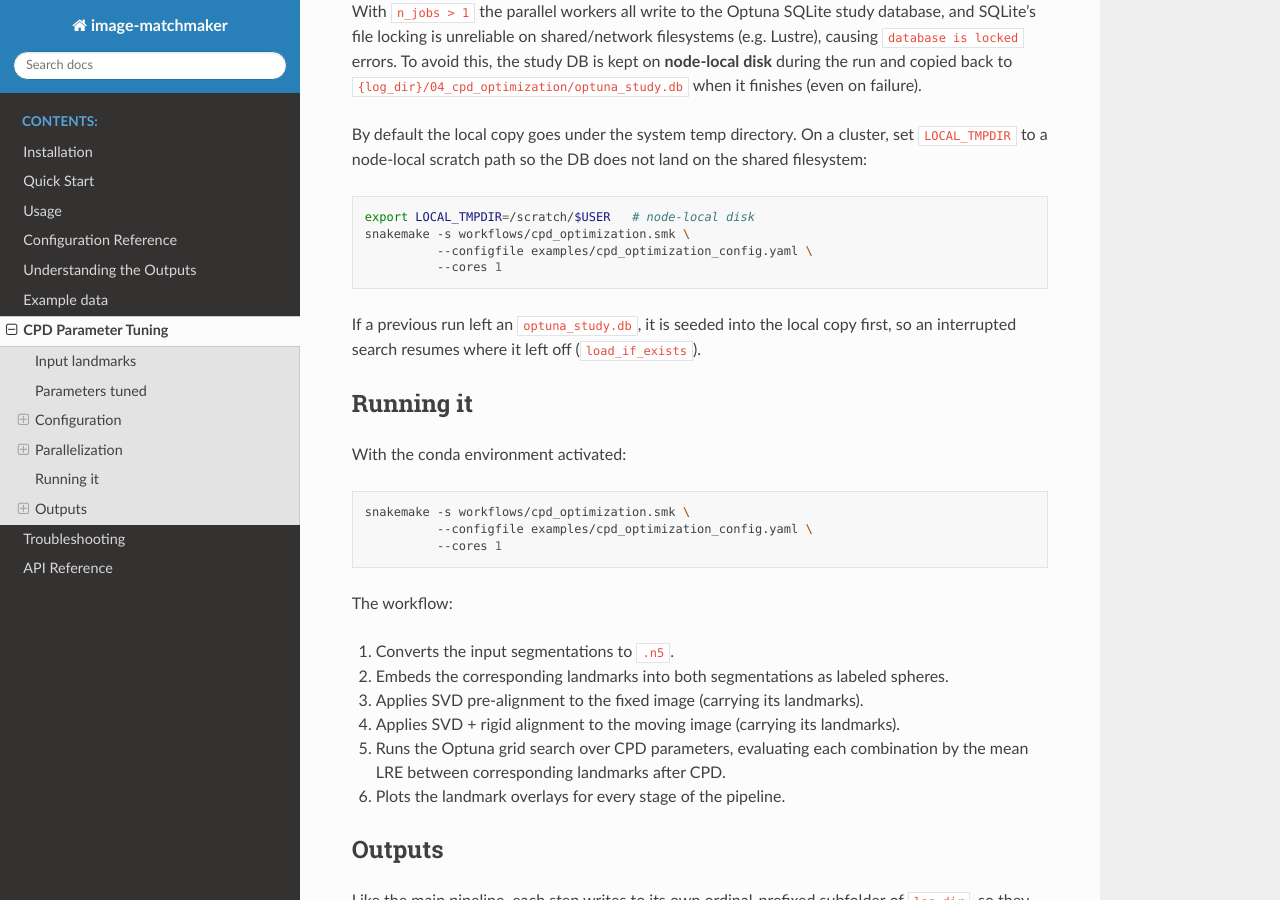
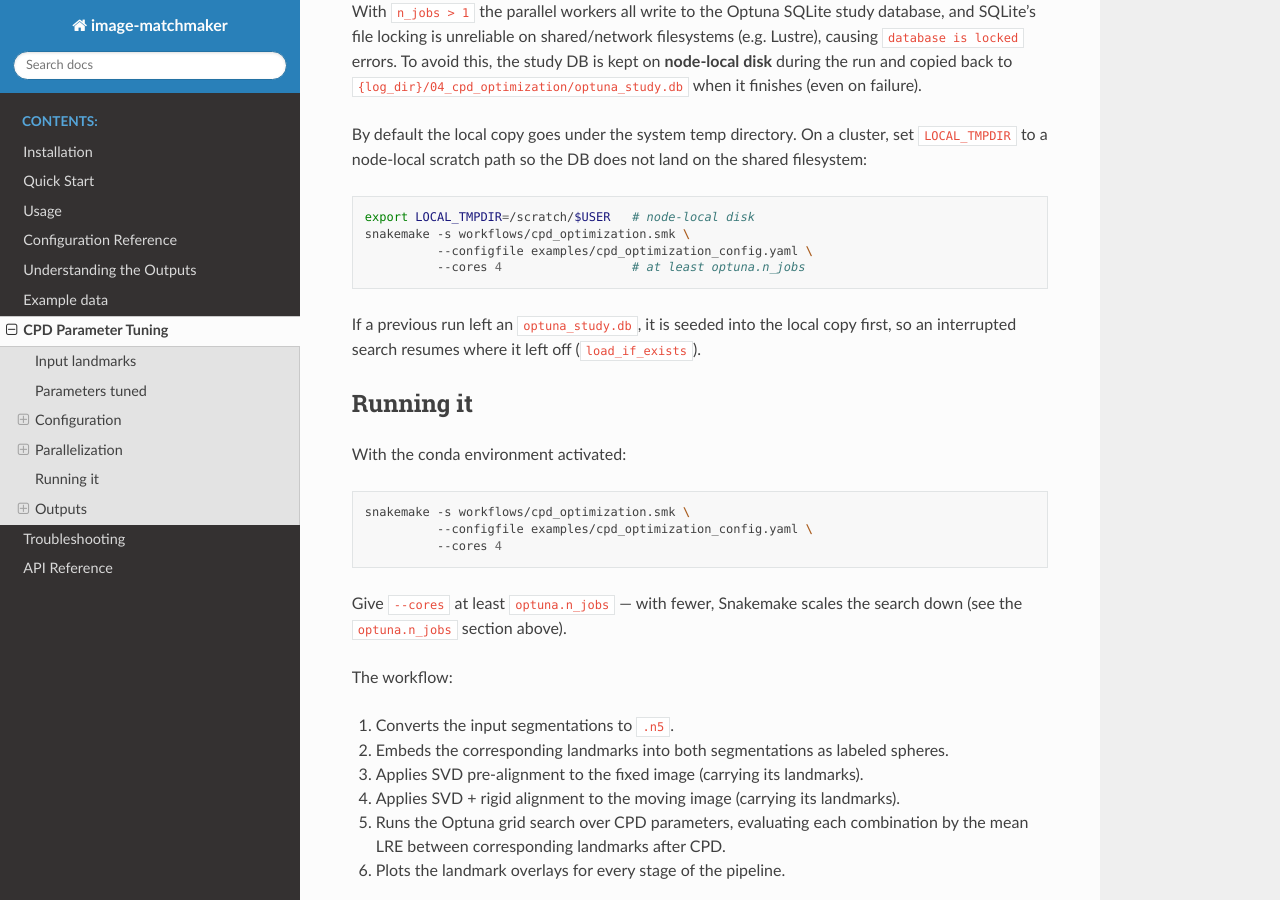
Before and after one commit to kreshuklab/image-matchmaker, a Sphinx documentation site: the page built from docs/source/cpd_tuning.md, in a window 1280 px wide and 900 px high, scrolled down 3012 px. Built offline with Sphinx 7.4.7 and the Read the Docs theme 3.1.0, drawn with Linux system fonts in a browser that asks for light colours.

Commit message:
update docs accordingly

````diff
--- a/docs/source/cpd_tuning.md
+++ b/docs/source/cpd_tuning.md
@@ -153,7 +153,7 @@ filesystem:
 export LOCAL_TMPDIR=/scratch/$USER   # node-local disk
 snakemake -s workflows/cpd_optimization.smk \
           --configfile examples/cpd_optimization_config.yaml \
-          --cores 1
+          --cores 4                  # at least optuna.n_jobs
 ```
 
 If a previous run left an `optuna_study.db`, it is seeded into the local copy first,
@@ -166,8 +166,11 @@ With the conda environment activated:
 ```bash
 snakemake -s workflows/cpd_optimization.smk \
           --configfile examples/cpd_optimization_config.yaml \
-          --cores 1
+          --cores 4
 ```
+
+Give `--cores` at least `optuna.n_jobs` — with fewer, Snakemake scales the search down
+(see the `optuna.n_jobs` section above).
 
 The workflow:
 
````
Also changed, not shown: image_matchmaker/cpd_parameter_tuning/README.md, 2 other files.
